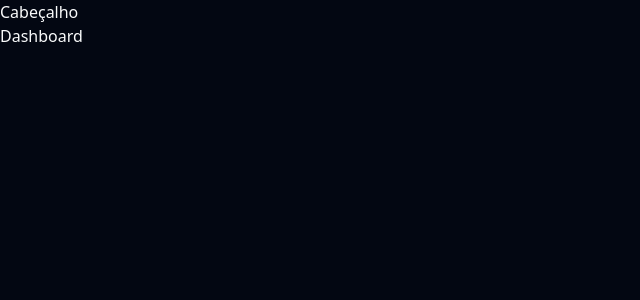
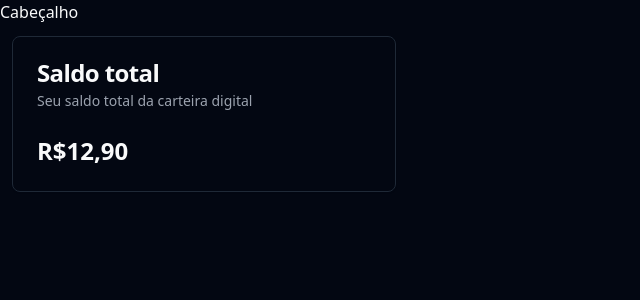
Before and after one commit to Texeraaa/Project-F.web, a React (Vite) app: page / in a window 1280 px wide. Shown: the top 300 px of the page, without its empty margins (0-640 px from the left). Built offline with nearby package versions, Linux system fonts and the light colour scheme.

Commit message:
feat: adding first card on screen

```diff
--- a/src/pages/app/dashboard.tsx
+++ b/src/pages/app/dashboard.tsx
@@ -1,10 +1,27 @@
 import { Helmet } from 'react-helmet-async'
+
+import {
+  Card,
+  CardContent,
+  CardDescription,
+  CardHeader,
+  CardTitle,
+} from '@/components/ui/card'
 
 export function Dashboard() {
   return (
-    <>
+    <section className="flex gap-3 p-3">
       <Helmet title="Dashboard" />
-      <h1>Dashboard</h1>
-    </>
+
+      <Card className="min-w-96">
+        <CardHeader>
+          <CardTitle>Saldo total</CardTitle>
+          <CardDescription>Seu saldo total da carteira digital</CardDescription>
+        </CardHeader>
+        <CardContent>
+          <p className="text-2xl font-bold">R$12,90</p>
+        </CardContent>
+      </Card>
+    </section>
   )
 }
```
